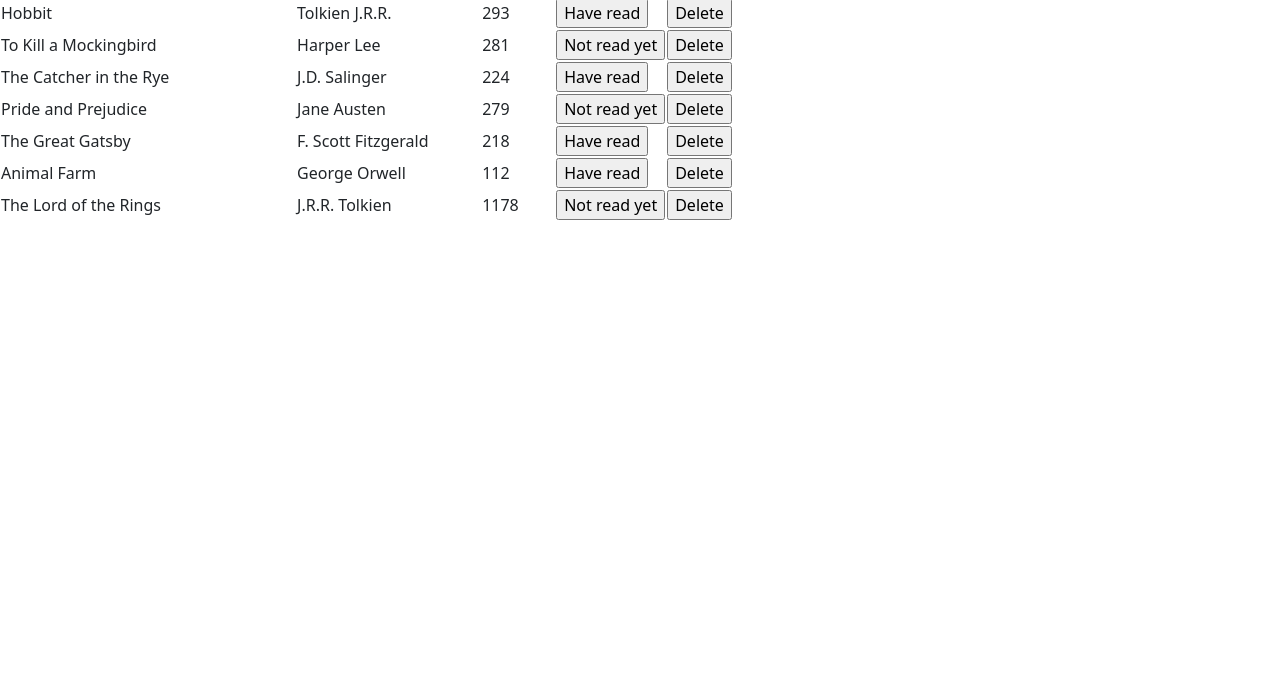
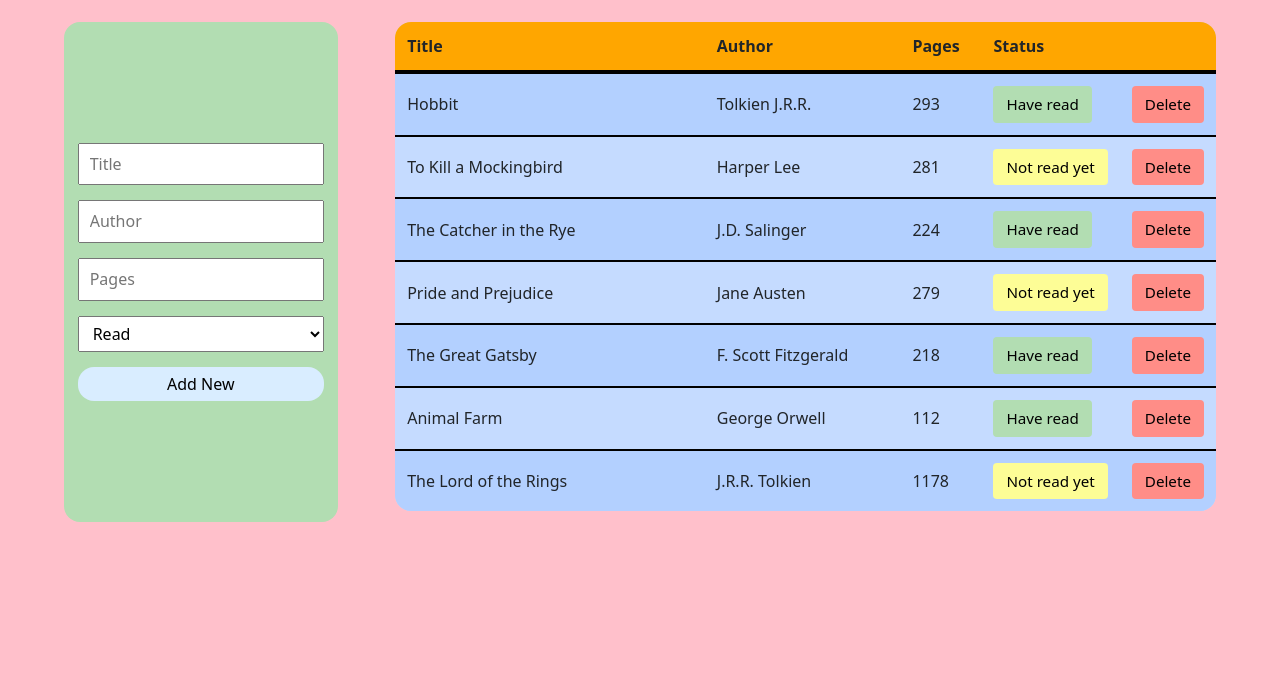
Before and after one commit to IuriiLepesevich/library, a plain HTML site: page index.html in a window 1280 px wide. Shown: the part 115-800 px from the top of the page. Drawn offline with nearby package versions, Linux system fonts and the light colour scheme; the site is published under a folder, as on GitHub Pages, so addresses that start at the root find nothing.

Commit message:
Fix bug with css stylesheet

```diff
--- a/index.html
+++ b/index.html
@@ -5,7 +5,7 @@
     <meta http-equiv="X-UA-Compatible" content="IE=edge" />
     <meta name="viewport" content="width=device-width, initial-scale=1.0" />
     <title>Library</title>
-    <link href="/css/style.css" rel="stylesheet" />
+    <link href="./css/style.css" rel="stylesheet" />
     <link
       crossorigin="anonymous"
       href="https://cdn.jsdelivr.net/npm/bootstrap@5.1.3/dist/css/bootstrap.min.css"
```
